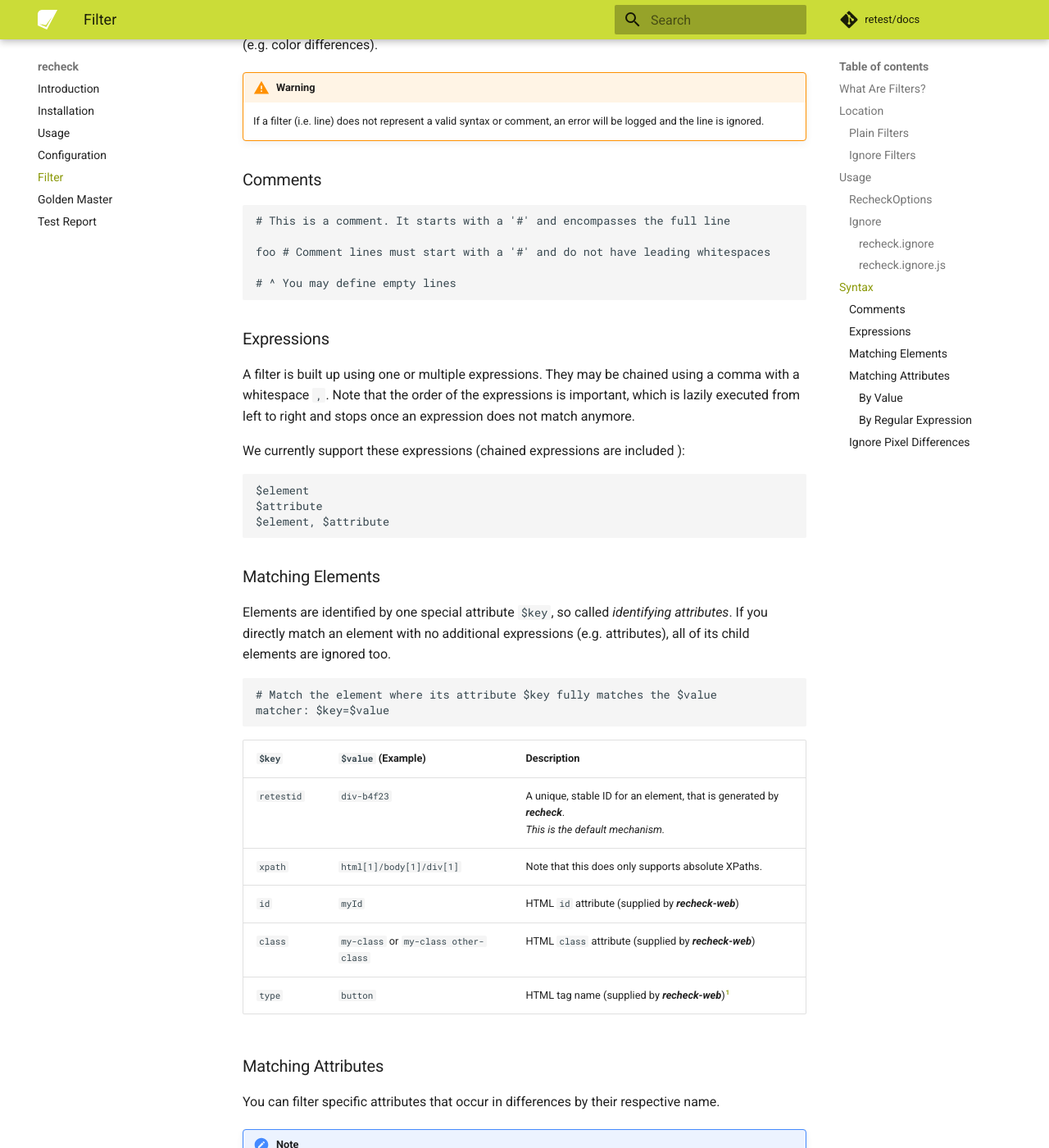
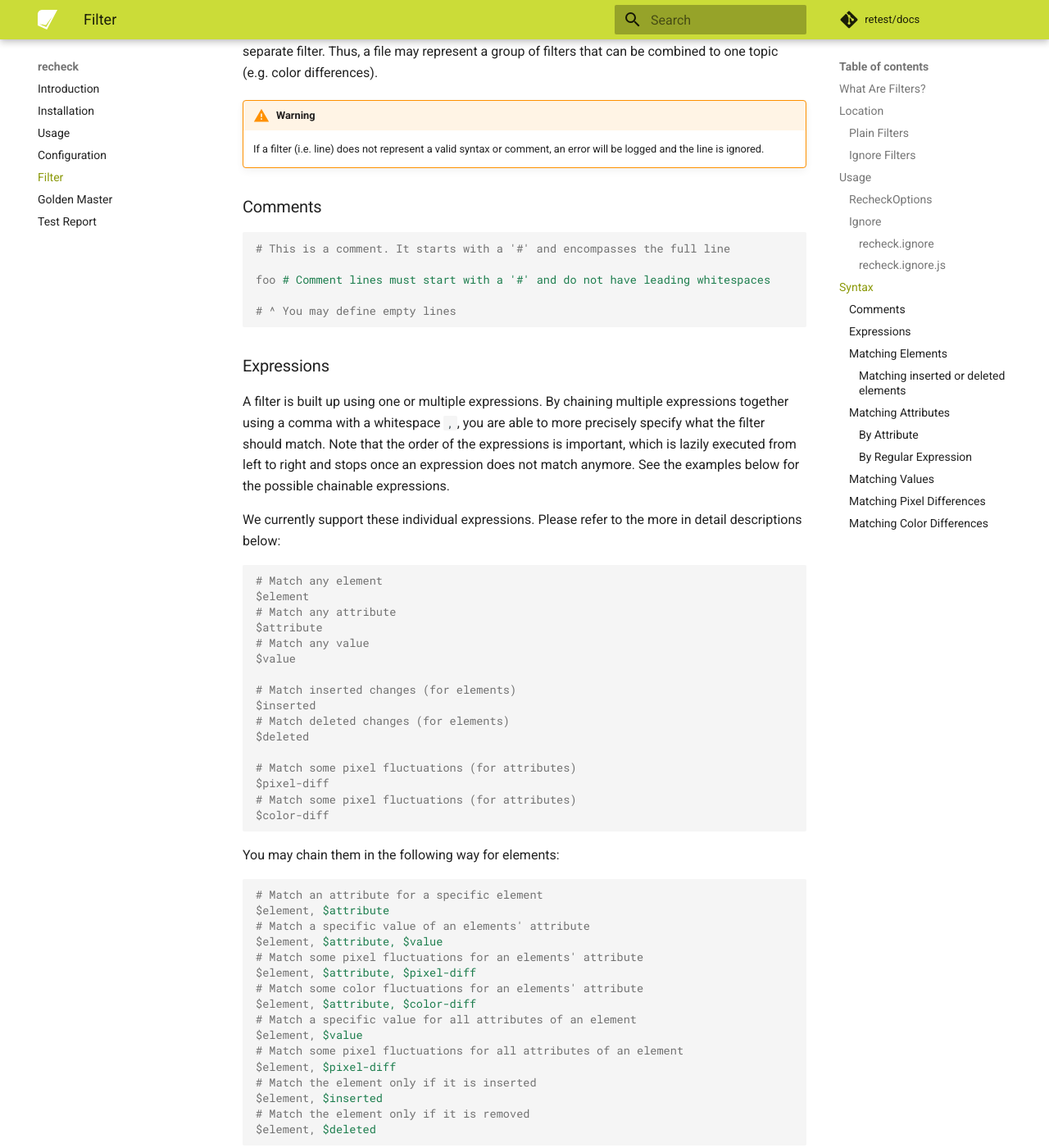
Before and after one commit to retest/docs, an MkDocs documentation site: the page built from docs/recheck/usage/filter.md, in a window 1280 px wide and 1400 px high, scrolled down 3256 px. Shown: the whole window at 82% size. Built offline with MkDocs 1.6.1 and Material for MkDocs 9.7.7, drawn with Linux system fonts in a browser that asks for light colours; comment, search, counter and statistics services are not loaded; some of the changed text lies outside the part shown.

Commit message:
Add missing filter rules

````diff
--- a/docs/recheck/usage/filter.md
+++ b/docs/recheck/usage/filter.md
@@ -10,10 +10,11 @@ The advantages of this approach are as follows:
 
 ### What Are Filters?
 
-Filters can be used to reduce the noise mentioned above within a report. They can accept two different arguments:
+Filters can be used for different purposes, most notably to reduce the noise mentioned above within a report. They can accept different arguments:
 
-1. **Element**: Filter based on the criteria of the element. This can be used to specify an element of interest or ignore an always changing element.
-2. **Difference**: Filter based on the difference, with the element giving additional context information.
+1. **Element**: Filter applies to an element. This may look at specific attributes, children or parent element to determine if the filter applies. The element in question can be identified by a wide range of identifying attributes, which are specified by the [extensions](../introduction/installation).
+2. **Attribute**: Filter applies to a single attribute either with or without an element.
+3. **Difference**: Filter applies to a difference where the attribute and the value can be retrieved.
 
 Multiple filters are additive. If one filter returns `true`, the result is taken and not further evaluated. Similarly, all filters must return `false` to ignore a particular difference.
 
@@ -73,7 +74,7 @@ RecheckOptions.builder()
     .build();
 ```
 
-```text
+```properties
 # my-custom-filter.filter
 
 # Define your rules here:
@@ -121,7 +122,7 @@ You may define filters in a file with the `.filter` extension that is located in
 
 ### Comments
 
-```text
+```properties
 # This is a comment. It starts with a '#' and encompasses the full line
 
 foo # Comment lines must start with a '#' and do not have leading whitespaces
@@ -131,22 +132,68 @@ foo # Comment lines must start with a '#' and do not have leading whitespaces
 
 ### Expressions
 
-A filter is built up using one or multiple expressions. They may be chained using a comma with a whitespace `, `. Note that the order of the expressions is important, which is lazily executed from left to right and stops once an expression does not match anymore.
+A filter is built up using one or multiple expressions. By chaining multiple expressions together using a comma with a whitespace `, `, you are able to more precisely specify what the filter should match. Note that the order of the expressions is important, which is lazily executed from left to right and stops once an expression does not match anymore. See the examples below for the possible chainable expressions.
 
-We currently support these expressions (chained expressions are included ):
+We currently support these individual expressions. Please refer to the more in detail descriptions below:
 
-```text
+```properties
+# Match any element
 $element
+# Match any attribute
 $attribute
+# Match any value
+$value
+
+# Match inserted changes (for elements)
+$inserted
+# Match deleted changes (for elements)
+$deleted
+
+# Match some pixel fluctuations (for attributes)
+$pixel-diff
+# Match some pixel fluctuations (for attributes)
+$color-diff
+```
+
+You may chain them in the following way for elements:
+```properties
+# Match an attribute for a specific element
 $element, $attribute
+# Match a specific value of an elements' attribute
+$element, $attribute, $value
+# Match some pixel fluctuations for an elements' attribute
+$element, $attribute, $pixel-diff
+# Match some color fluctuations for an elements' attribute
+$element, $attribute, $color-diff
+# Match a specific value for all attributes of an element
+$element, $value
+# Match some pixel fluctuations for all attributes of an element
+$element, $pixel-diff
+# Match the element only if it is inserted
+$element, $inserted
+# Match the element only if it is removed
+$element, $deleted
 ```
+
+You may chain them in the following way for attributes:
+```properties
+# Match a specific value of an attribute for all elements
+$attribute, $value
+# Match some pixel fluctuation of an attribute for all elements
+$attribute, $pixel-diff
+# Match some color fluctuation of an attribute for all elements
+$attribute, $color-diff
+```
+
+!!! tip
+    By combining element, attribute and value matching, you are able to match certain differences very specifically.
 
 ### Matching Elements
 
-Elements are identified by one special attribute `$key`, so called *identifying attributes*. If you directly match an element with no additional expressions (e.g. attributes), all of its child elements are ignored too.
+Elements are identified by one special attribute `$key`, so called *identifying attributes*.
 
-```text
-# Match the element where its attribute $key fully matches the $value
+```properties
+# Match the element and its children where its attribute $key fully matches the $value.
 matcher: $key=$value
 ```
 
@@ -158,6 +205,20 @@ matcher: $key=$value
 | `class`    | `my-class` or `my-class other-class` | HTML `class` attribute (supplied by ***recheck-web***)                                                      |
 | `type`     | `button`                             | HTML tag name (supplied by ***recheck-web***)[^1]                                                           |
 
+#### Matching inserted or deleted elements
+
+If you are not interested in inserted or deleted elements, but still want to get notified if the attributes of the specified elements change, you can ignore those changes. This is useful for lists similar where you do not care if an element is inserted, but do care if the font or color changes.
+
+```properties
+# Globally ignore insertions or deletions
+change=inserted
+change=deleted
+
+# Ignore only insertions deletions within the element
+matcher: $key=$value, change=inserted
+matcher: $key=$value, change=deleted
+```
+
 ### Matching Attributes
 
 You can filter specific attributes that occur in differences by their respective name.
@@ -165,11 +226,11 @@ You can filter specific attributes that occur in differences by their respective
 !!! note
     An extension specifies which *attributes* (as well as *identifying attributes*) it creates for an element. Their name is displayed in the corresponding difference. Please refer to extensions' documentation for that information.
 
-#### By Value
+#### By Attribute
 
-If you are searching for a specific name, you may define the `attribute` expression. The value specified must match fully in order to let the filter return `true`.
+If you are searching for a specific attribute, you may define the `attribute` expression. The value specified must match fully in order to let the filter return `true`.
 
-```text
+```properties
 # Match the attribute outline only on the elements of type input
 matcher: type=input, attribute=outline
 
@@ -181,7 +242,7 @@ attribute=outline
 
 Similarly, you can also use [Java's regex mechanism](https://docs.oracle.com/javase/8/docs/api/java/util/regex/Pattern.html) and ignore attributes by a given pattern.
 
-```text
+```properties
 # Match the attribute border-.*-color (e.g. border-bottom-color) on the elements of type input
 matcher: type=input, attribute-regex=border-.*-color
 
@@ -189,15 +250,34 @@ matcher: type=input, attribute-regex=border-.*-color
 attribute-regex=border-.*-color
 ```
 
-### Ignore Pixel Differences
+### Matching Values
+
+If you want to ignore a specific value while still being notified about any other changes, you can specify a `value-regex`. This is helpful if you want to ensure that the value has a specific patter (e.g. date format) but do not care about the concrete value (because it is changing each day).
+
+```properties
+# Match all attributes that look like a date format (dd.MM.yyyy)
+value-regex=\d\d.\d\d.\d\d\d\d
+```
+
+### Matching Pixel Differences
 
 Minor visual differences (e.g. between different browser types or browser versions) can make traditional, pixel-based approaches fail, which means more manual maintenance effort. In ***recheck***, one can easily ignore pixel differences that are unimportant from a user's point of view:
 
-```text
-pixel-diff=5
-pixel-diff=5.5
+```properties
+pixel-diff=5px
+pixel-diff=5.5px
 ```
 
 This would ignore every pixel difference (position- or size change) up to 5 pixels. You can either specify an integer or a float.
 
+### Matching Color Differences
+
+Similarly to the pixel differences, it is possible to ignore small color differences. This is most useful to ignore small differences for color animations.
+
+```properties
+color-diff=5%
+```
+
+Each color component (red, green, blue) is reviews in isolation. Changing only the red component from `255` to `127` would result in a color difference of 50%.
+
 [^1]: While the HTML tag name is mapped to `type` and part of the identifying attributes, the actual HTML `type` is put into the ordinary attributes that define an element's state.
````
Also changed, not shown: other parts of docs/recheck/usage/filter.md (+1 -1 lines).
